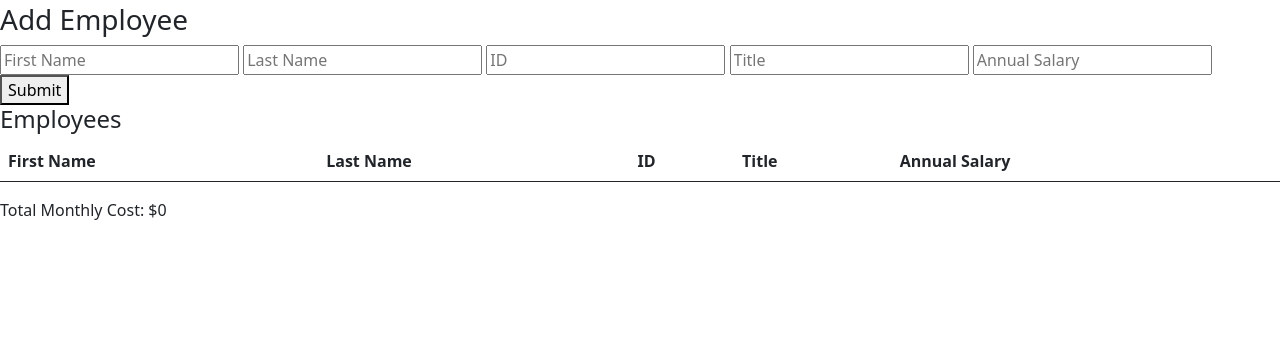
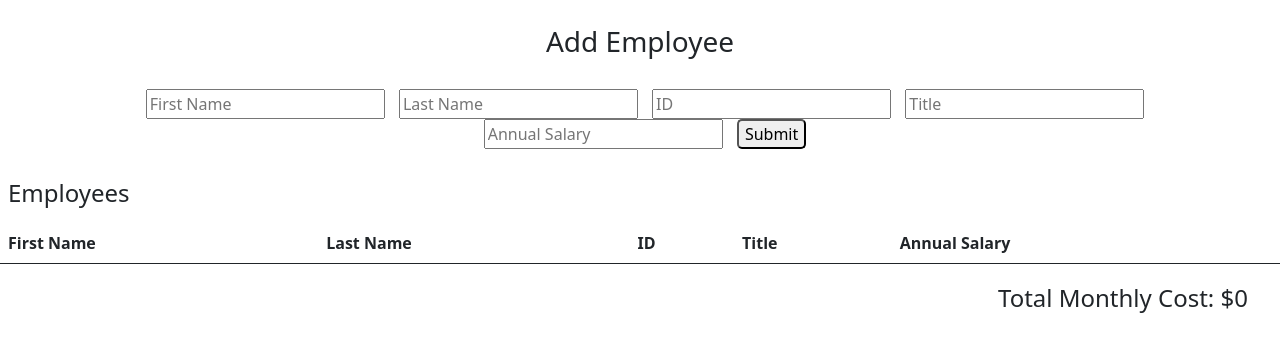
Before and after one commit to jcm2583/weekend-jquery-salary-calculator, a plain HTML site: page index.html in a window 1280 px wide. Shown: the part 53-404 px from the top of the page. Drawn offline with Linux system fonts and the light colour scheme.

Commit message:
base mode complete with layout

```diff
--- a/client.js
+++ b/client.js
@@ -18,10 +18,6 @@ $ ('#submitButton').on('click', calculateMonthlyCosts);
 
 // need to add delete button
 $ ('.tableTarget').on('click', '.deleteBtn', deleteButton);
-
-
-
-
 
 }
 
--- a/index.html
+++ b/index.html
@@ -15,7 +15,7 @@
 </header>
 
 <body>
-    <div>
+    <div class="center">
         <h3>Add Employee</h3>
             <input type="text" placeholder="First Name" id="firstNameInput">
             <input type="text" placeholder="Last Name" id="lastNameInput">
--- a/style.css
+++ b/style.css
@@ -1,9 +1,48 @@
+.center {
+    text-align: center;
+    margin: 30px;
+}
+
+.deleteBtn {
+    border-radius: 5px;
+}
+
+
+h3 {
+    margin-bottom: 30px;
+}
+
+h4 {
+    margin-left: 8px;
+    margin-bottom: 16px;
+    font-size: 24px;
+    font-weight: 500;
+}
+
 header {
     background-color: grey;
     color: white;
     text-align: center;
 }
 
+
 .highlighter {
     background-color: red;
 }
+
+input {
+    margin-left: 10px;
+}
+
+#submitButton {
+    border-radius: 5px;
+    margin-left: 10px;
+}
+
+#totalMonthlyCost {
+    font-size: 24px;
+    font-weight: 500;
+    text-align: right;
+    margin-right: 32px;
+
+}
```
